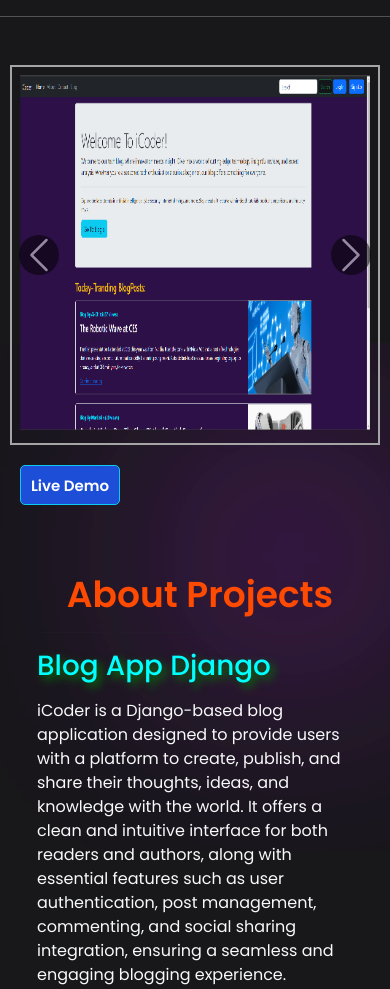
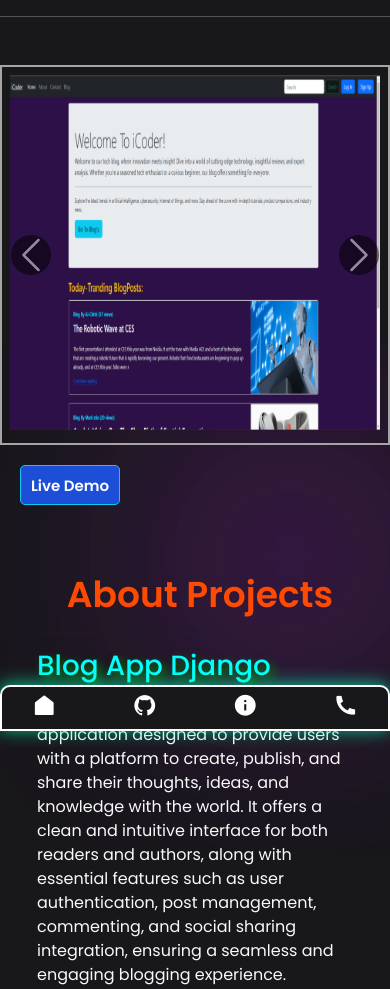
Before and after one commit to mohitpandeycode/Django-Portfolio-app, a Django app: a page that uses webport/templates/info.html in a window 390 px wide. Shown: the part 166-1155 px from the top of the page. Run offline with Django 4.2, Linux system fonts and the light colour scheme; data comes from the database, SQL or seed files in the repository; both versions use the stored data as it was after the commit.

Commit message:
ready to host

```diff
--- a/static/CSS/info.css
+++ b/static/CSS/info.css
@@ -78,7 +78,7 @@
 @media screen and (max-width: 600px) {
     #carouselExampleAutoplaying {
         height: 45vh;
-        width: 95vw;
+        width: 100vw;
         margin: auto;
     }
 
--- a/static/CSS/style.css
+++ b/static/CSS/style.css
@@ -6,6 +6,29 @@
     outline: none;
     border: none;
     box-sizing: border-box;
+}
+
+/* Scrollbar Track */
+::-webkit-scrollbar {
+    width: 5px;
+     /* Width of the scrollbar */
+}
+
+/* Scrollbar Track */
+::-webkit-scrollbar-track {
+    background: #575757; /* Background color of the scrollbar track */
+}
+
+/* Scrollbar Handle */
+::-webkit-scrollbar-thumb {
+    background: #00f2ffdb; /* Color of the scrollbar handle */
+    border-radius: 50px; /* Rounded corners of the scrollbar handle */
+
+}
+
+/* Hover state of the scrollbar handle */
+::-webkit-scrollbar-thumb:hover {
+    background: #00ecd0; /* Color of the scrollbar handle on hover */
 }
 
 img {
@@ -69,6 +92,20 @@ nav {
 .link a:hover::after {
     width: 100%;
 }
+
+
+.link2 a {
+    position: relative;
+    padding-bottom: 0.75rem;
+    color: #fff;
+}
+
+.link2 a:hover {
+    color: #04ff00;
+    font-size: 1.8rem;
+    transition: 0.3s ease;
+}
+
 
 .btn {
     padding: 1rem 2rem;
@@ -449,8 +486,36 @@ footer .column>a:hover {
 .btnn:hover {
     background: #0d38af;
 }
+.fix{
+    border: 2px solid white;
+    box-shadow: -1px -1px 18px 0px #00ffb4b8;
+    border-radius: 10px 10px 0 0;
+    background-color: #18181b;
+    width: 100vw;
+    height: 46px;
+    font-size: 25px;
+    position: fixed;
+    z-index: 10;
+    bottom: -50px;
+    display: none;
+    transition: all 0.5s ease-in-out;
+}
+.another{
+    display: flex;
+    justify-content: space-around;
+    align-items: center;
+    padding: 0;
+}
+#theme {
+    font-size: 28px;
+}
 
 @media screen and (max-width: 600px) {
+    .fix{
+        bottom: 0;
+        display: block;
+
+    }
     .contact-form {
         flex-direction: column;
     }
--- a/static/JS/info.js
+++ b/static/JS/info.js
@@ -9,7 +9,7 @@ function scrollToElement(elementSelector, instance = 0) {
     }
 }
 
-const link1 = document.getElementById("link1");
+
 const link2 = document.getElementById("link2");
 const link3 = document.getElementById("link3");
 
@@ -20,3 +20,40 @@ link3.addEventListener('click', () => {
 link2.addEventListener('click', () => {
     scrollToElement('.info');
 });
+
+
+
+const link5 = document.getElementById("link5");
+const link6 = document.getElementById("link6");
+
+
+link5.addEventListener('click', () => {
+  // Scroll to the second element with "header" class
+  scrollToElement('.info');
+});
+
+link6.addEventListener('click', () => {
+    scrollToElement('.column');
+});
+
+let fix = document.getElementById('fix');
+
+// Function to move the element to bottom -35 after 5 seconds
+function moveBottom() {
+    fix.style.bottom = "-53px";
+}
+
+// Set a timeout to call moveBottom after 5 seconds
+let timeoutId = setTimeout(moveBottom, 3000);
+
+// Function to reset the element to bottom 0 when the user clicks on the screen
+function resetBottom() {
+    fix.style.bottom = "0px";
+}
+
+// Event listener to reset the bottom position when the user clicks on the screen
+document.addEventListener('click', function(event) {
+    resetBottom();
+    clearTimeout(timeoutId); // Cancel the timeout to prevent it from triggering after a click
+    setTimeout(moveBottom, 3000);
+});
--- a/webport/templates/info.html
+++ b/webport/templates/info.html
@@ -4,7 +4,7 @@
 <head>
     <meta charset="UTF-8" />
     <meta name="viewport" content="width=device-width, initial-scale=1.0" />
-    <link rel="shortcut icon" type="x-icon" href="images/mlogo.jpg" />
+    <link rel="shortcut icon" type="x-icon" href="/static/images/mlogo.jpg" />
     <link rel="stylesheet" href="https://unpkg.com/aos@next/dist/aos.css" />
     <link rel="stylesheet" href="https://cdnjs.cloudflare.com/ajax/libs/remixicon/3.5.0/remixicon.min.css" />
     <link href="https://cdn.jsdelivr.net/npm/bootstrap@5.3.2/dist/css/bootstrap.min.css" rel="stylesheet"
@@ -18,7 +18,7 @@
 <body>
     <nav>
         <div class="nav-logo">
-            <a href="/"><img src="/static/images/logo.png"
+            <a href="/"><img alt="logo" src="/static/images/logo.png"
                     style="filter: drop-shadow(4px 4px 9px rgb(107, 40, 165));" /></a>
         </div>
 
@@ -27,7 +27,7 @@
                 <a href="/">Home</a>
             </li>
             <li id="link1" class="link">
-                <a href="{{info.link}}">GithHub<i class="ri-arrow-down-s-line"></i></a>
+                <a href="{{info.githubLink}}">GithHub<i class="ri-arrow-down-s-line"></i></a>
             </li>
             <li id="link2" class="link">
                 <a href="#">About<i class="ri-arrow-down-s-line"></i></a>
@@ -38,8 +38,23 @@
         </ul>
         <a href="/" class="btn">Go Back</a>
     </nav>
-
     <hr style="color: white;">
+    <div class="fix" id="fix">
+        <ul class="nav-links another">
+            <li class="link2">
+                <a title="Home" href="/"><i class="ri-home-fill"></i></a>
+            </li>
+            <li id="link4" class="link2">
+                <a href="{{info.githubLink}}" title="GitHub"><i class="ri-github-fill"></i></a>
+            </li>
+            <li id="link5" class="link2">
+                <a href="#" title="About"><i class="ri-information-fill"></i></a>
+            </li>
+            <li id="link6" class="link2">
+                <a href="#" title="Contact"><i class="ri-phone-fill"></i></a>
+            </li>
+        </ul>
+    </div>
 
 
     <!-- images crouse ***********************************l -->
@@ -52,7 +67,7 @@
                     <h1>{{info.title}}</h1>
                     <p>Explore the {{info.title}} project image gallery click on live demo button to see the project
                         demo...</p>
-                    <a class="btn btn-info" href="{{info.liveLink}}" target="_blank">Live Demo</a>
+                    <a class="lived btn btn-info" href={% if not info.liveLink %} "/"{% else %} "{{info.liveLink}}"{% endif %}>Live Demo</a>
                 </div>
             </div>
             <div class="carousel-item">
@@ -75,7 +90,7 @@
         </button>
     </div>
 
-    <a class=" demo btn btn-info" href="{{info.liveLink}}" target="_blank">Live Demo</a>
+    <a class="livedd demo btn btn-info" {% if not info.liveLink %} href="#" {% else %} href="{{info.liveLink}}"{% endif %}>Live Demo</a>
 
     <!-- project info ********************* -->
     <section class="container information" data-aos-offset="220" data-aos="fade-up" data-aos-duration="800">
@@ -106,7 +121,7 @@
         <span class="blur"></span>
         <div class="column">
             <div class="logo">
-                <img src="/static/images/logo.png" style="filter: drop-shadow(4px 4px 9px red);" />
+                <img alt="logo" src="/static/images/logo.png" style="filter: drop-shadow(4px 4px 9px red);" />
             </div>
             <p class="email">
                 <i class="ri-mail-send-line"></i> <b><u>Email</u>:-</b> <span>mp7698921@gmail.com</span>
@@ -144,7 +159,7 @@
         </div>
     </footer>
 
-    <div class="copyright">Copyright © 2023 Mohit Pandey. All Rights Reserved.</div>
+    <div class="copyright">Copyright © 2024 Mohit Pandey. All Rights Reserved.</div>
 
     <script src="https://cdn.jsdelivr.net/npm/bootstrap@5.3.2/dist/js/bootstrap.bundle.min.js"
         integrity="sha384-C6RzsynM9kWDrMNeT87bh95OGNyZPhcTNXj1NW7RuBCsyN/o0jlpcV8Qyq46cDfL"
@@ -160,6 +175,26 @@
     <script>
         AOS.init()
     </script>
+    <script>
+        let livebtn = document.querySelector('.lived')
+        {% if not info.liveLink %}
+        livebtn.addEventListener('click',(e)=>{
+            e.preventDefault()
+            livebtn.innerText = "No live demo is available for this!!!"
+            livebtn.style.color = "red"
+        })
+        {% endif %}
+
+        let liveb = document.querySelector('.livedd')
+        {% if not info.liveLink %}
+        liveb.addEventListener('click',(e)=>{
+            e.preventDefault()
+            liveb.className="text-danger"
+            liveb.innerText = "Sorry No live demo is available for this!!!"
+            liveb.style.color = "red"
+        })
+        {% endif %}
+    </script>
 </body>
 
 </html>
```
Also changed, not shown: static/JS/script.js (+42 -2 lines), webport/templates/index.html (+32 -20 lines), db.sqlite3, 3 other files.
